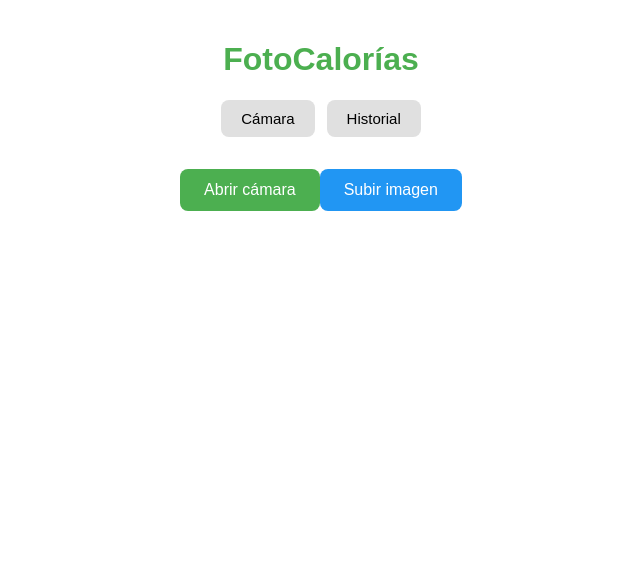
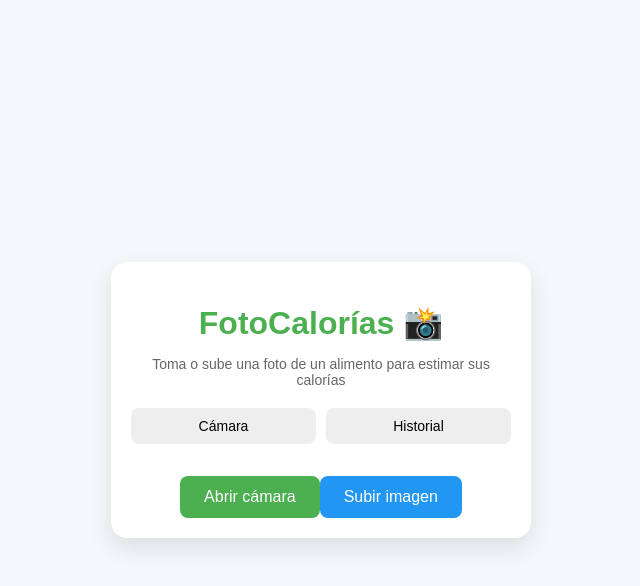
Before and after one commit to xValentinY/ComidaCalorias, a React (Create React App) app: page / in a window 1280 px wide. Shown: the top 586 px of the page, without its empty margins (319-959 px from the left). Built offline with nearby package versions, Linux system fonts and the light colour scheme.

Commit message:
mejoras de diseño en App y Result

```diff
--- a/src/App.js
+++ b/src/App.js
@@ -48,7 +48,6 @@ const App = () => {
     setLoading(false);
   };
 
-  // 🔥 COMPRESIÓN DE IMAGEN
   const resizeImage = (base64, maxWidth = 200) => {
     return new Promise((resolve) => {
       const img = new Image();
@@ -69,7 +68,6 @@ const App = () => {
     });
   };
 
-  // 🔥 GUARDADO CORREGIDO
   const handleSave = async () => {
     try {
       const imagenReducida = await resizeImage(result.imagen);
@@ -80,12 +78,9 @@ const App = () => {
       };
 
       let updated = [nuevo, ...history];
-
-      // 👇 límite de 15
       updated = updated.slice(0, 15);
 
       setHistory(updated);
-
       localStorage.setItem("historial", JSON.stringify(updated));
 
       setView("history");
@@ -110,9 +105,13 @@ const App = () => {
 
   return (
     <div style={appStyle}>
-      <h1 style={{ textAlign: "center", color: "#4CAF50" }}>
-        FotoCalorías
-      </h1>
+      <div style={containerStyle}>
+
+        <h1 style={titleStyle}>FotoCalorías 📸</h1>
+
+        <p style={subtitleStyle}>
+          Toma o sube una foto de un alimento para estimar sus calorías
+        </p>
 
         <div style={navStyle}>
           <button onClick={() => setView("camera")} style={navBtn}>
@@ -126,14 +125,14 @@ const App = () => {
         {view === "camera" && <Camera onCapture={handleCapture} />}
 
         {view === "preview" && (
-        <div style={{ textAlign: "center" }}>
+          <div>
             <img
               src={preview}
               alt="Vista previa"
-            style={{ width: "100%", maxWidth: 300, borderRadius: 12 }}
+              style={imageStyle}
             />
 
-          <p>¿Se ve bien la foto?</p>
+            <p style={{ fontSize: 14 }}>¿Se ve bien la foto?</p>
 
             {error && <p style={{ color: "red" }}>{error}</p>}
 
@@ -141,21 +140,11 @@ const App = () => {
               <p style={{ color: "#2196F3" }}>Analizando imagen...</p>
             ) : (
               <>
-              <button
-                onClick={handleAnalyze}
-                style={{ ...btnStyle, backgroundColor: "#4CAF50" }}
-              >
+                <button onClick={handleAnalyze} style={btnPrimary}>
                   Analizar
                 </button>
 
-              <button
-                onClick={handleRetry}
-                style={{
-                  ...btnStyle,
-                  backgroundColor: "#9E9E9E",
-                  marginLeft: 8
-                }}
-              >
+                <button onClick={handleRetry} style={btnSecondary}>
                   Repetir
                 </button>
               </>
@@ -175,38 +164,84 @@ const App = () => {
           <History history={history} onDelete={handleDelete} />
         )}
       </div>
+    </div>
   );
 };
 
+/* 🎨 ESTILOS */
+
 const appStyle = {
-  maxWidth: 480,
-  margin: "0 auto",
+  minHeight: "100vh",
+  background: "#f5f7fa",
+  display: "flex",
+  justifyContent: "center",
+  alignItems: "center",
+  fontFamily: "sans-serif"
+};
+
+const containerStyle = {
+  width: "100%",
+  maxWidth: 380,
+  background: "white",
   padding: 20,
-  fontFamily: "sans-serif"
+  borderRadius: 16,
+  boxShadow: "0 10px 25px rgba(0,0,0,0.1)",
+  textAlign: "center"
+};
+
+const titleStyle = {
+  color: "#4CAF50",
+  marginBottom: 10
+};
+
+const subtitleStyle = {
+  fontSize: 14,
+  color: "#666",
+  marginBottom: 20
 };
 
 const navStyle = {
   display: "flex",
-  justifyContent: "center",
-  gap: 12,
+  gap: 10,
   marginBottom: 20
 };
 
 const navBtn = {
-  padding: "10px 20px",
-  fontSize: 15,
+  flex: 1,
+  padding: "10px",
+  fontSize: 14,
   borderRadius: 8,
   border: "none",
-  backgroundColor: "#e0e0e0",
+  backgroundColor: "#eeeeee",
   cursor: "pointer"
 };
 
-const btnStyle = {
+const imageStyle = {
+  width: "100%",
+  borderRadius: 12,
+  marginBottom: 10
+};
+
+const btnPrimary = {
   marginTop: 12,
-  padding: "12px 24px",
+  padding: "12px",
+  width: "100%",
   fontSize: 16,
-  borderRadius: 8,
+  borderRadius: 10,
   border: "none",
+  backgroundColor: "#4CAF50",
+  color: "white",
+  cursor: "pointer"
+};
+
+const btnSecondary = {
+  marginTop: 8,
+  padding: "12px",
+  width: "100%",
+  fontSize: 15,
+  borderRadius: 10,
+  border: "none",
+  backgroundColor: "#9E9E9E",
   color: "white",
   cursor: "pointer"
 };
--- a/src/components/Result.js
+++ b/src/components/Result.js
@@ -3,74 +3,107 @@ import React from "react";
 const Result = ({ result, onSave, onRetry }) => {
   return (
     <div style={containerStyle}>
+
       <img src={result.imagen} alt="Alimento" style={imgStyle} />
-      <h2>🍽️ Resultado del análisis</h2>
+
+      <h2 style={titleStyle}>Resultado del análisis</h2>
 
       {result.encontrado ? (
-        <>
-          <p>
-            <strong>Calorías estimadas:</strong> {result.calorias} kcal
-          </p>
-
-          {result.confianza > 0.6 && (
-            <p>
-              <strong>Alimento:</strong> {result.nombre}
-            </p>
-          )}
-        </>
+        <div style={resultBox}>
+          <p style={foodStyle}>🍽️ {result.nombre}</p>
+          <p style={caloriesStyle}>🔥 {result.calorias} kcal</p>
+        </div>
       ) : (
-        <p style={{ color: "orange" }}>
-          ⚠️ No se pudo identificar ningún alimento en la imagen.
+        <p style={warningStyle}>
+          ⚠️ No se pudo identificar el alimento
         </p>
       )}
 
-      <p><strong>Fecha:</strong> {result.fecha}</p>
-      <p><strong>Hora:</strong> {result.hora}</p>
+      <div style={dateBox}>
+        <p>📅 {result.fecha}</p>
+        <p>🕒 {result.hora}</p>
+      </div>
 
-      <div style={{ marginTop: 16 }}>
-        <button
-          onClick={onSave}
-          style={{ ...btnStyle, backgroundColor: "#2196F3" }}
-        >
-          💾 Guardar en historial
-        </button>
+      <button onClick={onSave} style={btnPrimary}>
+        💾 Guardar en historial
+      </button>
 
-        <button
-          onClick={onRetry}
-          style={{
-            ...btnStyle,
-            backgroundColor: "#9E9E9E",
-            marginLeft: 8
-          }}
-        >
-          🔄 Tomar otra foto
-        </button>
-      </div>
+      <button onClick={onRetry} style={btnSecondary}>
+        🔄 Tomar otra foto
+      </button>
     </div>
   );
 };
 
+/* 🎨 ESTILOS */
+
 const containerStyle = {
-  textAlign: "center",
-  padding: 20,
-  backgroundColor: "#f9f9f9",
-  borderRadius: 12,
-  marginTop: 20
+  marginTop: 10
 };
 
 const imgStyle = {
   width: "100%",
-  maxWidth: 300,
   borderRadius: 12,
-  marginBottom: 16
+  marginBottom: 15
 };
 
-const btnStyle = {
-  padding: "10px 20px",
+const titleStyle = {
+  fontSize: 18,
+  marginBottom: 10,
+  color: "#333"
+};
+
+const resultBox = {
+  background: "#f1f8f4",
+  borderRadius: 12,
+  padding: 12,
+  marginBottom: 12
+};
+
+const foodStyle = {
+  fontSize: 18,
+  fontWeight: "bold",
+  margin: 0
+};
+
+const caloriesStyle = {
+  fontSize: 16,
+  color: "#4CAF50",
+  margin: 0
+};
+
+const warningStyle = {
+  color: "orange",
+  fontSize: 14,
+  marginBottom: 10
+};
+
+const dateBox = {
+  fontSize: 13,
+  color: "#777",
+  marginBottom: 15
+};
+
+const btnPrimary = {
+  width: "100%",
+  padding: "12px",
+  borderRadius: 10,
+  border: "none",
+  backgroundColor: "#2196F3",
+  color: "white",
   fontSize: 15,
-  borderRadius: 8,
+  cursor: "pointer",
+  marginBottom: 8
+};
+
+const btnSecondary = {
+  width: "100%",
+  padding: "12px",
+  borderRadius: 10,
   border: "none",
+  backgroundColor: "#9E9E9E",
   color: "white",
+  fontSize: 15,
   cursor: "pointer"
 };
 
```
Lines whose indentation alone changed are shown as unchanged.
